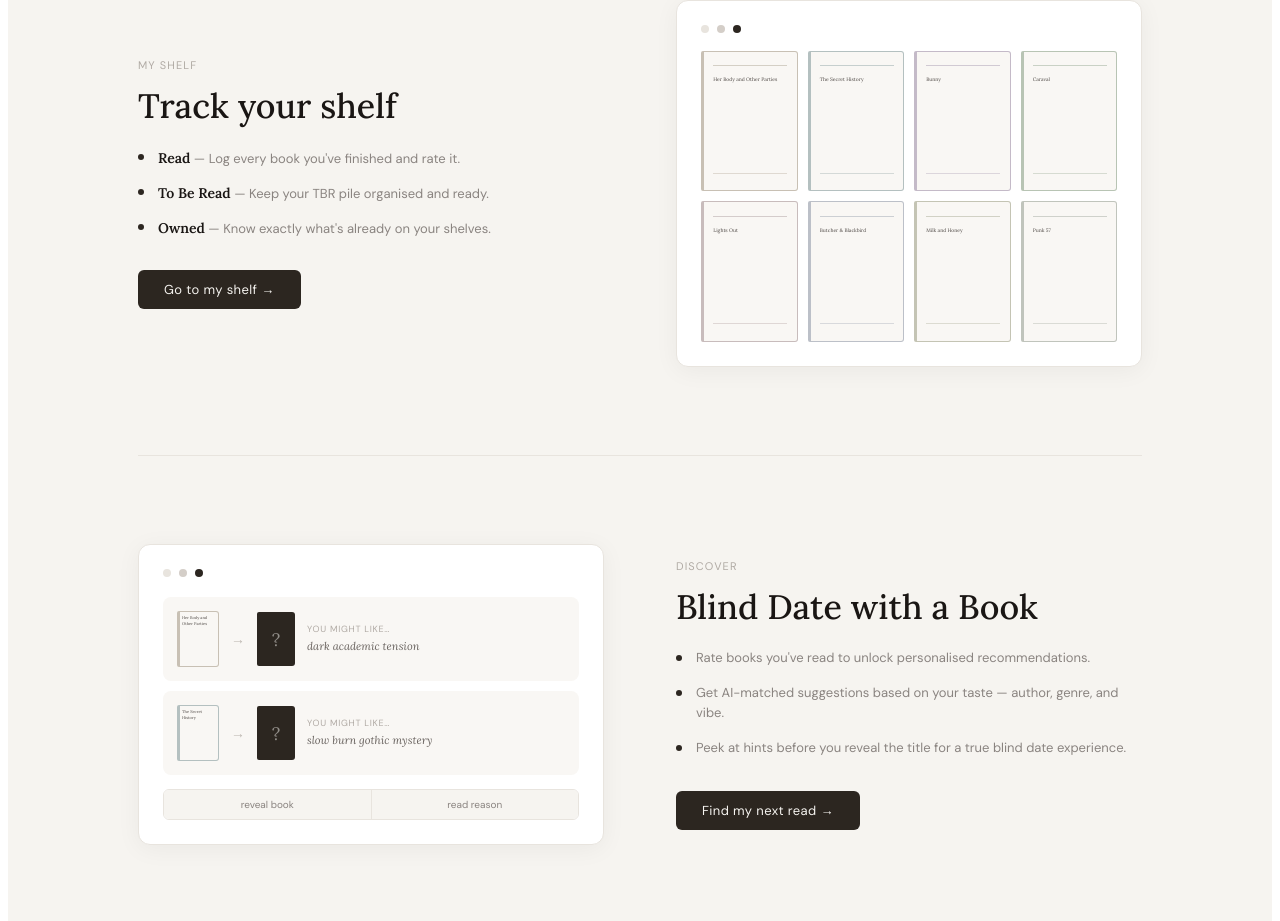
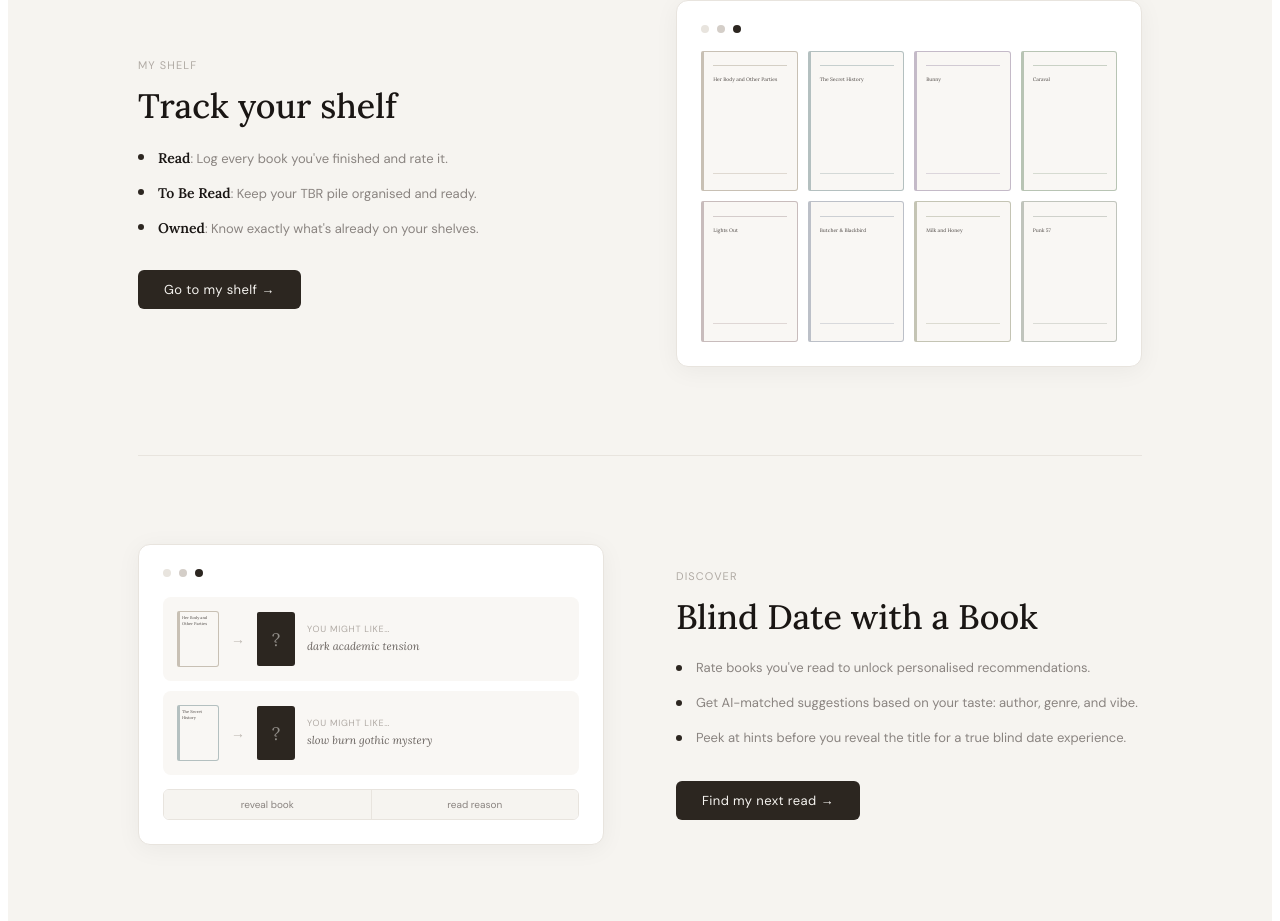
Before and after one commit to awahl2/webscripting_final, a React (Vite) app: page / in a window 1280 px wide. Shown: the part 702-1623 px from the top of the page. Built offline with nearby package versions, Linux system fonts and the light colour scheme; no server answers; the HTML template or start-up script is replaced by a standard one; a web font is replaced by a local one.

Commit message:
Wording updates

```diff
--- a/src/pages/BlindDatePage.jsx
+++ b/src/pages/BlindDatePage.jsx
@@ -115,7 +115,7 @@ export default function BlindDatePage({ books }) {
       <div style={{ background: "#FFFFFF", borderBottom: "1px solid #E8E4DE", padding: "36px 48px 32px", textAlign: "center" }}>
         <div style={{ fontFamily: "'DM Sans', sans-serif", fontSize: "11px", color: "#B0AAA4", letterSpacing: "0.1em", textTransform: "uppercase", marginBottom: "10px" }}>Discover</div>
         <h1 style={{ fontFamily: "'Lora', serif", fontSize: "36px", fontWeight: 500, color: "#1A1614", margin: "0 0 10px", letterSpacing: "-0.01em" }}>Blind Date with a Book</h1>
-        <p style={{ fontFamily: "'DM Sans', sans-serif", fontSize: "14px", color: "#8A8480", margin: "0 auto", maxWidth: "440px", lineHeight: 1.6 }}>Based on books you've loved, here are some mystery reads — peek at the hints, then reveal when you're ready.</p>
+        <p style={{ fontFamily: "'DM Sans', sans-serif", fontSize: "14px", color: "#8A8480", margin: "0 auto", maxWidth: "440px", lineHeight: 1.6 }}>Based on books you've loved, here are some mystery reads: peek at the hints, then reveal when you're ready.</p>
       </div>
 
       <main style={{ maxWidth: "1100px", margin: "0 auto", padding: "32px 48px 80px", flex: 1, width: "100%", boxSizing: "border-box" }}>
@@ -130,7 +130,7 @@ export default function BlindDatePage({ books }) {
 
         {allCards.length === 0 ? (
           <div style={{ textAlign: "center", padding: "80px 20px", color: "#C0BAB4", fontFamily: "'Lora', serif", fontSize: "16px", fontStyle: "italic" }}>
-            Rate some books on your shelf first — your blind dates will appear here.
+            Rate some books on your shelf first: your blind dates will appear here.
           </div>
         ) : (
           <div style={{ display: "grid", gridTemplateColumns: "repeat(3, 1fr)", gap: "28px" }}>
--- a/src/pages/HomePage.jsx
+++ b/src/pages/HomePage.jsx
@@ -128,7 +128,7 @@ export default function HomePage({ setPage }) {
                   <div style={{ width: "6px", height: "6px", borderRadius: "50%", background: "#2C2620", flexShrink: 0, marginTop: "7px" }} />
                   <div>
                     <span style={{ fontFamily: "'Lora', serif", fontSize: "14px", fontWeight: 600, color: "#1A1614" }}>{label}</span>
-                    <span style={{ fontFamily: "'DM Sans', sans-serif", fontSize: "13px", color: "#8A8480" }}> — {desc}</span>
+                    <span style={{ fontFamily: "'DM Sans', sans-serif", fontSize: "13px", color: "#8A8480" }}>: {desc}</span>
                   </div>
                 </div>
               ))}
@@ -211,7 +211,7 @@ export default function HomePage({ setPage }) {
             <div style={{ display: "flex", flexDirection: "column", gap: "14px", marginBottom: "32px" }}>
               {[
                 "Rate books you've read to unlock personalised recommendations.",
-                "Get AI-matched suggestions based on your taste — author, genre, and vibe.",
+                "Get AI-matched suggestions based on your taste: author, genre, and vibe.",
                 "Peek at hints before you reveal the title for a true blind date experience.",
               ].map((text, i) => (
                 <div key={i} style={{ display: "flex", gap: "14px", alignItems: "flex-start" }}>
```
